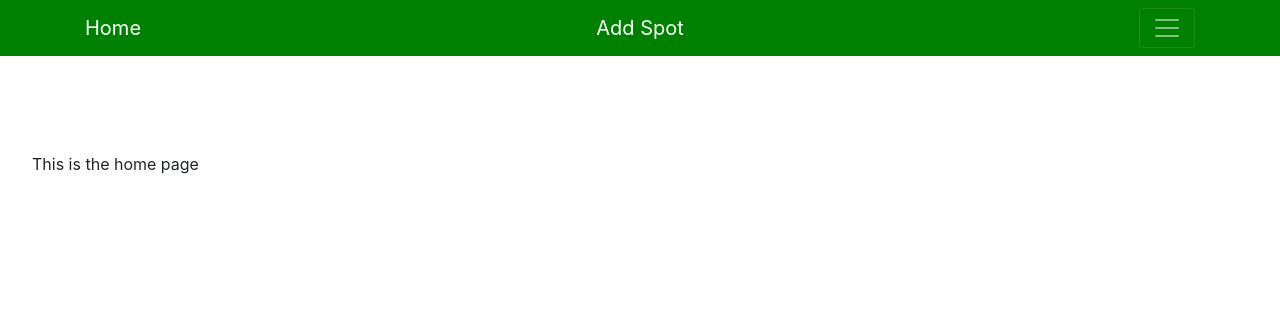
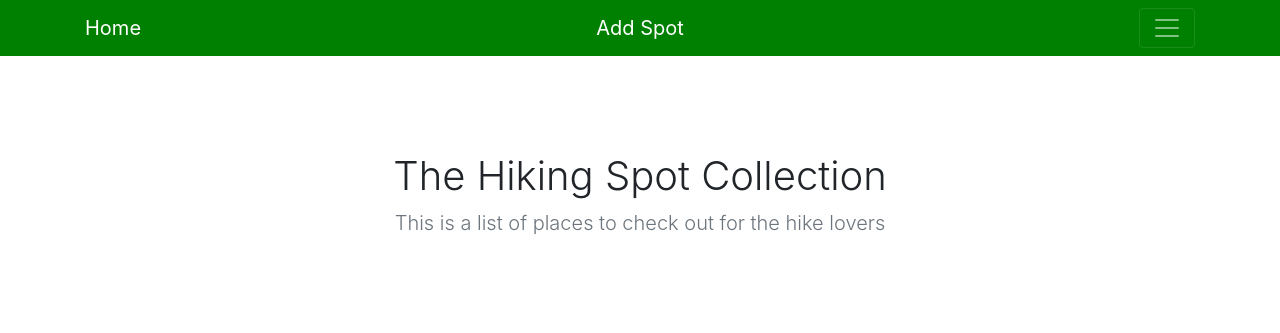
Before and after one commit to ShinThirty/sf90-spider, a Flask app: page / in a window 1280 px wide. Shown: the top 333 px of the page. Run offline with Flask 2, Linux system fonts and the light colour scheme; some libraries are stand-ins or nearby versions.

Commit message:
Add some more info to the pages

```diff
--- a/webapp/templates/index.html
+++ b/webapp/templates/index.html
@@ -1,7 +1,12 @@
 {% extends "base.html" %}
 {% block content %}
-<div class="jumbotron">
-    <p>This is the home page</p>
-</div>
+<main role="main">
+    <section class="jumbotron text-center">
+        <div class="container">
+            <h1 class="jumbotron-heading">The Hiking Spot Collection</h1>
+            <p class="lead text-muted">This is a list of places to check out for the hike lovers</p>
+        </div>
+    </section>
+</main>
 
 {% endblock %}
```
Also changed, not shown: webapp/templates/add.html (+8 -3 lines).
